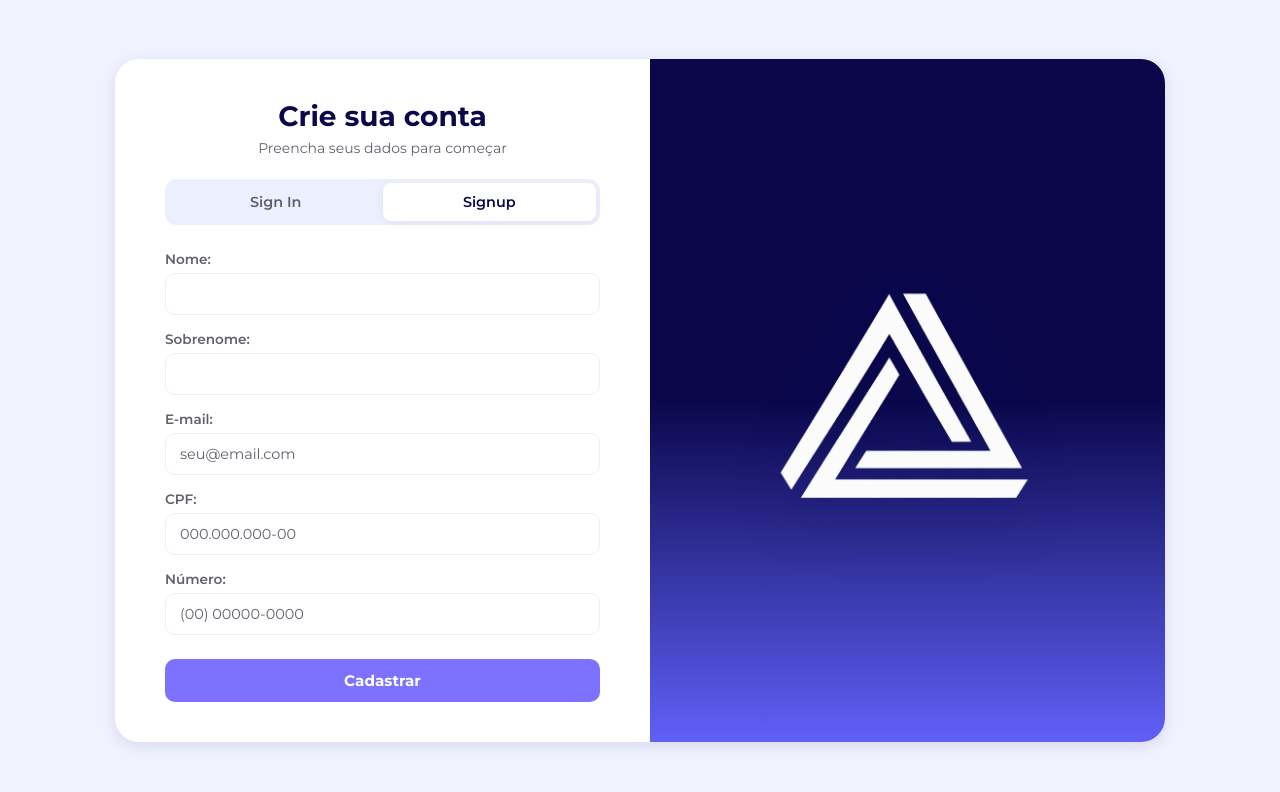
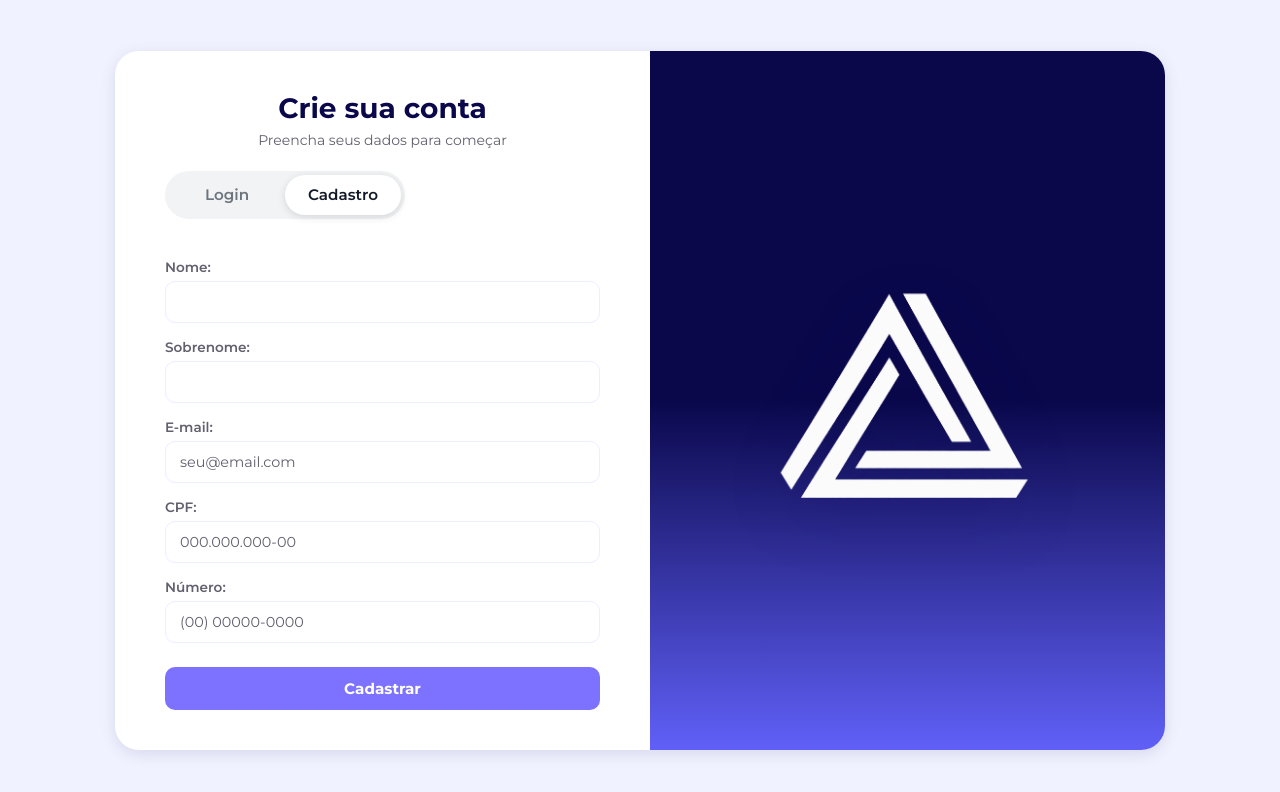
Before and after one commit to davi-morais2008/prisma, a website: page Templates/cadastro.html in a window 1280 px wide. Drawn offline with Linux system fonts and the light colour scheme.

Commit message:
MODIFY: Sliding indicator funcionando os botoes

```diff
--- a/Templates/cadastro.html
+++ b/Templates/cadastro.html
@@ -20,10 +20,19 @@
                 <h1 class="titulo_cadastro">Crie sua conta</h1>
                 <p class="subtitulo_cadastro">Preencha seus dados para começar</p>
 
-                <!-- Alternador Login / Cadastro -->
+
+                <!-- Alternador Login / Cadastro em CSS puro -->
                 <div class="toggle_container">
-                    <button type="button" class="btn_toggle">Sign In</button>
-                    <button type="button" class="btn_toggle active">Signup</button>
+                    <!-- Radio inputs ocultos para controlar o estado -->
+                    <input type="radio" id="signin" name="toggle_auth" class="toggle_radio">
+                    <input type="radio" id="signup" name="toggle_auth" class="toggle_radio" checked>
+
+                    <!-- Indicador visual que desliza -->
+                    <div class="toggle_indicator"></div>
+
+                    <!-- Labels estilizadas como botões -->
+                    <label for="signin" class="btn_toggle">Login</label>
+                    <label for="signup" class="btn_toggle">Cadastro</label>
                 </div>
 
                 <div class="form_group">
--- a/static/src/styles/cadastro.css
+++ b/static/src/styles/cadastro.css
@@ -60,32 +60,73 @@
     margin-bottom: 6px;
 }
 
-/* Alternador Sign In / Signup */
+/* Container pai */
 .toggle_container {
+    position: relative;
     display: flex;
-    background-color: var(--color-bg-light);
+    width: 240px; /* Ajuste a largura conforme o seu layout */
+    height: 48px;
+    background-color: #f1f3f5; /* Cor do fundo do container */
+    border-radius: 24px;
     padding: 4px;
-    border-radius: 12px;
-    margin-bottom: 10px;
+    margin-bottom: 24px;
+    box-sizing: border-box;
 }
 
+/* Oculta os radio inputs mantendo acessibilidade */
+.toggle_radio {
+    position: absolute;
+    opacity: 0;
+    width: 0;
+    height: 0;
+    pointer-events: none;
+}
+
+/* O indicador deslizante que se move ao fundo */
+.toggle_indicator {
+    position: absolute;
+    top: 4px;
+    left: 4px;
+    width: calc(50% - 4px); /* Ocupa metade do container */
+    height: calc(100% - 8px);
+    background-color: #ffffff; /* Cor da pílula/indicador */
+    border-radius: 20px;
+    box-shadow: 0 2px 8px rgba(0, 0, 0, 0.12);
+    transition: transform 0.3s cubic-bezier(0.4, 0, 0.2, 1);
+    z-index: 1;
+}
+
+/* Labels estilizados atuando como botões clicáveis */
 .btn_toggle {
     flex: 1;
-    padding: 10px;
-    border: none;
-    background: transparent;
+    display: flex;
+    align-items: center;
+    justify-content: center;
+    font-size: 0.95rem;
     font-weight: 600;
-    font-size: 0.9rem;
-    color: var(--color-text-secondary);
-    border-radius: var(--border-radius-sm);
+    color: #6c757d;
     cursor: pointer;
-    transition: all 0.2s ease;
+    z-index: 2; /* Fica acima do indicador */
+    transition: color 0.3s ease;
+    user-select: none;
 }
 
-.btn_toggle.active {
-    background-color: var(--color-bg-card);
-    color: var(--color-primary);
-    box-shadow: var(--shadow-sm);
+/* --- LÓGICA DE MOVIMENTO E CORES COM CSS PURE --- */
+
+/* Quando 'Sign In' estiver selecionado: Move o indicador para a esquerda (posição inicial) */
+#signin:checked ~ .toggle_indicator {
+    transform: translateX(0);
+}
+
+/* Quando 'Signup' estiver selecionado: Move o indicador para a direita */
+#signup:checked ~ .toggle_indicator {
+    transform: translateX(100%);
+}
+
+/* Destaque da cor do texto ativo */
+#signin:checked ~ label[for="signin"],
+#signup:checked ~ label[for="signup"] {
+    color: #111827; /* Cor do texto selecionado */
 }
 
 /* Inputs e Labels */
```
